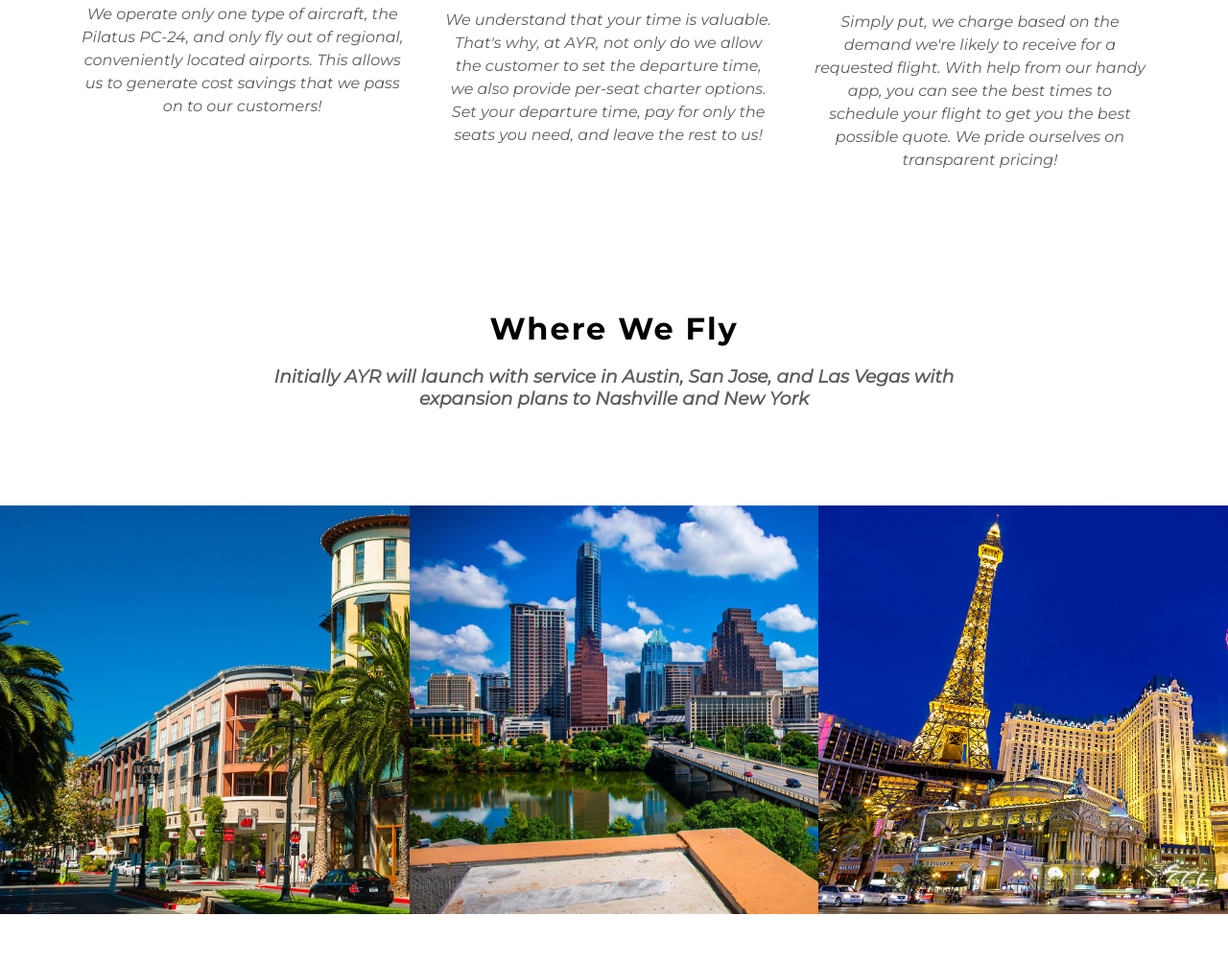
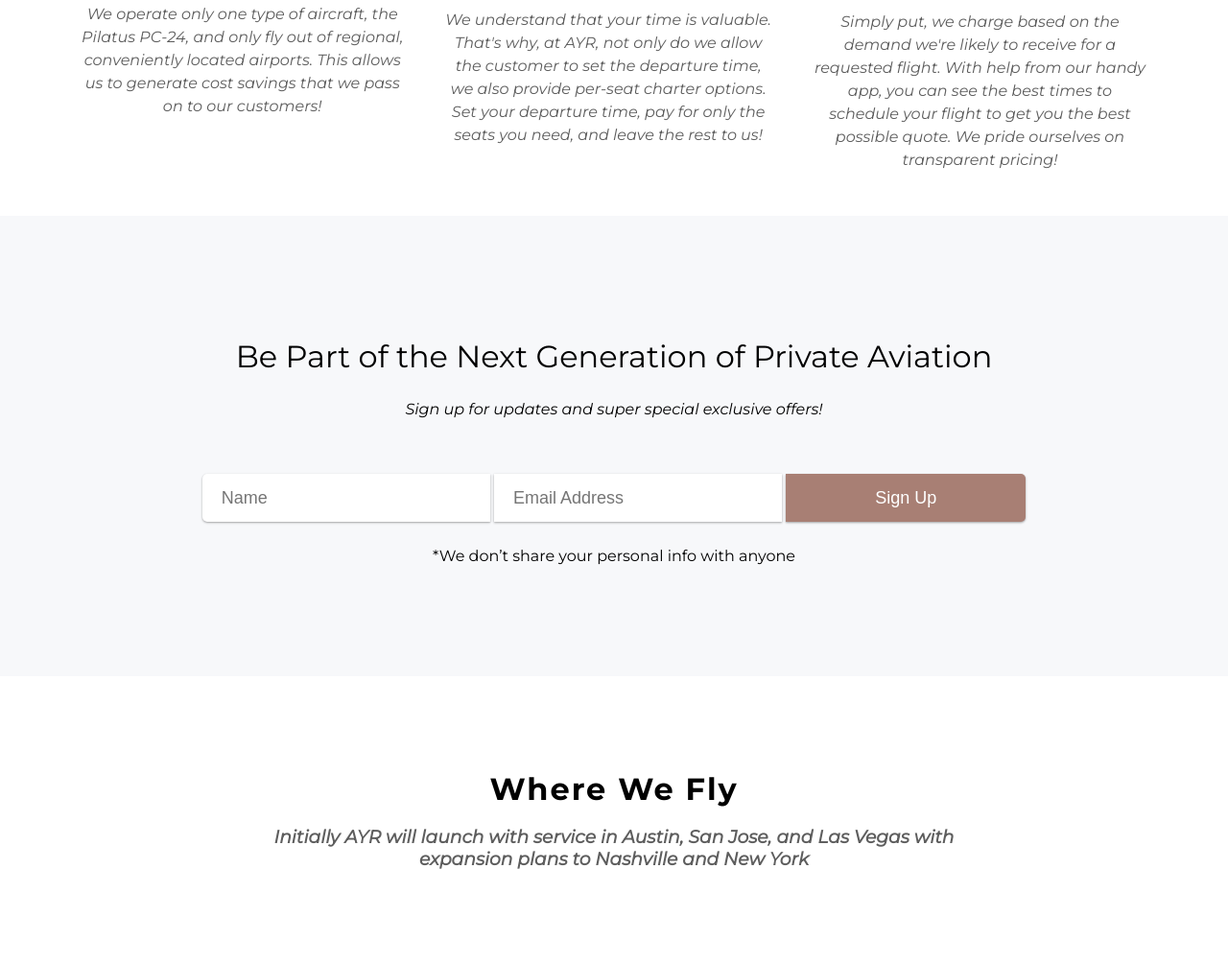
Before and after one commit to AlexK89/AYR_v.2.0, a plain HTML site: page index.html in a window 1280 px wide. Shown: the part 3374-4378 px from the top of the page at 96% size. Drawn offline with Linux system fonts and the light colour scheme.

Commit message:
extra form styles

```diff
--- a/index.html
+++ b/index.html
@@ -199,6 +199,22 @@
 		</div>
 	</div>
 </div>
+<div class="extra-form">
+	<h2 class="extra-form__title">
+		Be Part of the Next Generation of Private Aviation
+	</h2>
+	<p class="extra-form__sub-title">
+		Sign up for updates and super special exclusive offers!
+	</p>
+	<form action="#" class="extra-form__form">
+		<input type="text" placeholder="Name">
+		<input type="email" placeholder="Email Address">
+		<button type="submit">Sign Up</button>
+	</form>
+	<p class="extra-form__notice">
+		*We don’t share your personal info with anyone
+	</p>
+</div>
 <div class="directions" id="directions">
 	<h2 class="directions__title">
 		Where We Fly
--- a/scss/style.scss
+++ b/scss/style.scss
@@ -589,6 +589,61 @@ a {
 }
 
 //================================
+//Extra form
+//================================
+.extra-form {
+	padding: 100px 5%;
+	background-color: #f7f8fa;
+	text-align: center;
+
+	&__title {
+		font-size: 2em;
+		font-weight: normal;
+	}
+
+	&__sub-title {
+		font-style: italic;
+		margin-bottom: 3em;
+	}
+
+	&__form {
+		input {
+			width: 300px;
+			height: 50px;
+			margin: 10px 0;
+			border: none;
+			padding: 10px 20px;
+			font-size: 1.125em;
+			box-shadow: 0 1px 3px rgba(0, 0, 0, 0.12), 0 1px 2px rgba(0, 0, 0, 0.24);
+
+			&:first-child {
+				border-top-left-radius: 5px;
+				border-bottom-left-radius: 5px;
+			}
+		}
+
+		button {
+			width: 250px;
+			height: 50px;
+			margin: 10px 0;
+			border: none;
+			padding: 10px 20px;
+			background-color: #a87f74;
+			color: #ffffff;
+			font-size: 1.125em;
+			box-shadow: 0 1px 3px rgba(0, 0, 0, 0.12), 0 1px 2px rgba(0, 0, 0, 0.24);
+			transition: .3s;
+			border-top-right-radius: 5px;
+			border-bottom-right-radius: 5px;
+
+			&:hover {
+				background: rgb(192, 144, 127);
+			}
+		}
+	}
+}
+
+//================================
 //Directions
 //================================
 .directions {
```
Also changed, not shown: css/style.css.
